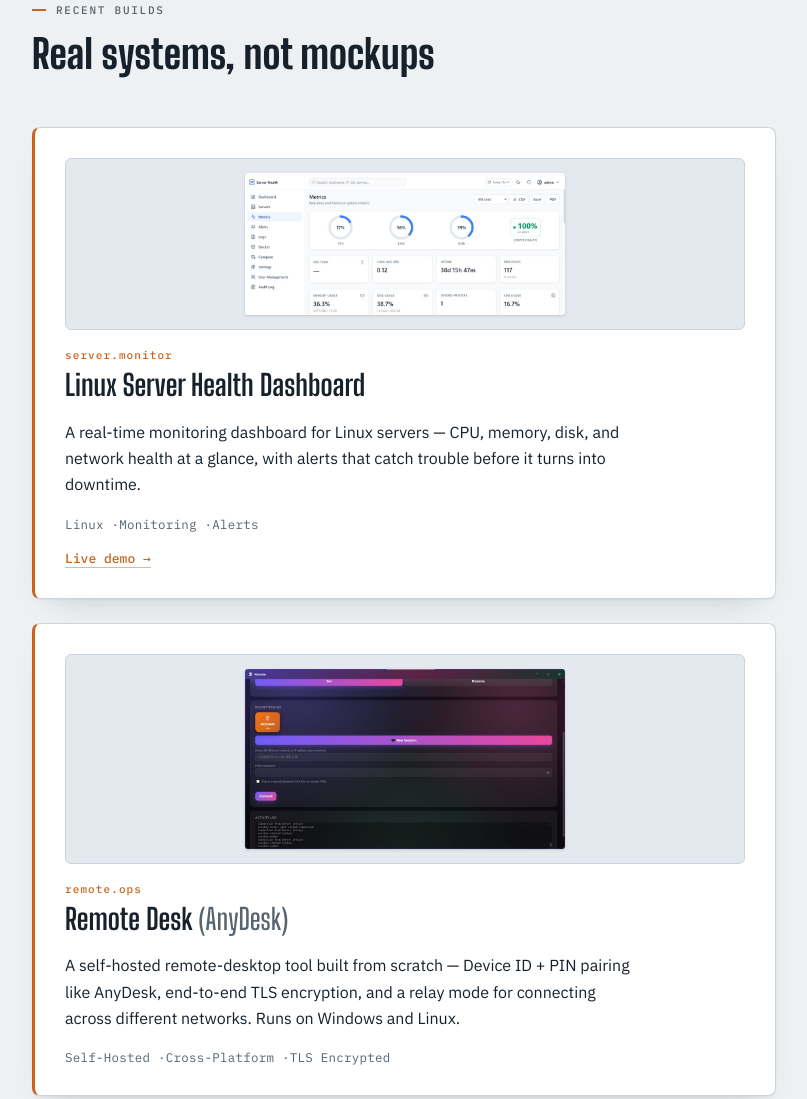
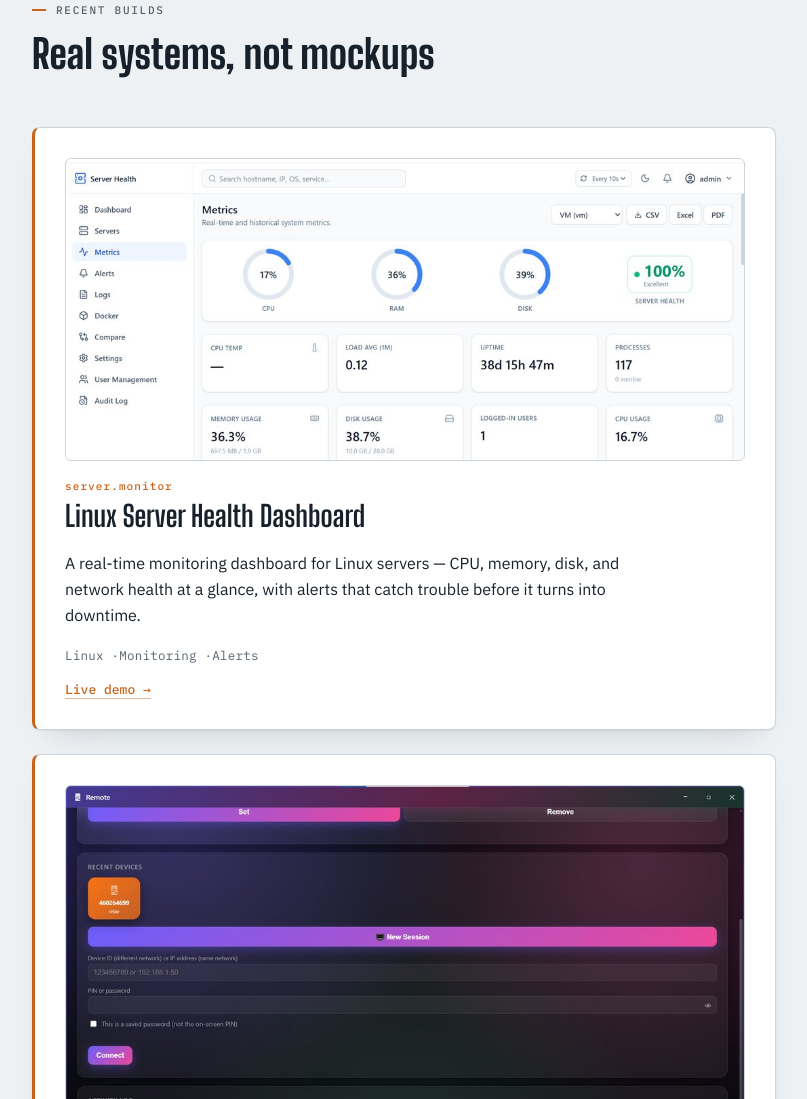
Before and after one commit to Jefrey11/jepris-p-ai, a plain HTML site: page index.html in a window 1280 px wide. Shown: the part 2317-3416 px from the top of the page, without its empty margins (236-1043 px from the left). Drawn offline with Linux system fonts and the light colour scheme.

Commit message:
Fix screenshot sizing - full-bleed instead of capped/centered

```diff
--- a/index.html
+++ b/index.html
@@ -265,8 +265,8 @@
     transition: transform 0.15s ease;
   }
   .panel:hover { transform: translateY(-2px); }
-  .panel-art { background: var(--surface-alt); border: 1px solid var(--line); border-radius: 6px; overflow: hidden; display: flex; justify-content: center; padding: 14px; }
-  .panel-art img { display: block; width: 100%; max-width: 320px; height: auto; border-radius: 3px; box-shadow: 0 1px 3px rgba(0,0,0,0.15); }
+  .panel-art { background: var(--surface-alt); border: 1px solid var(--line); border-radius: 6px; overflow: hidden; }
+  .panel-art img { display: block; width: 100%; height: auto; }
   .tag {
     display: block;
     font-family: var(--font-mono);
```
